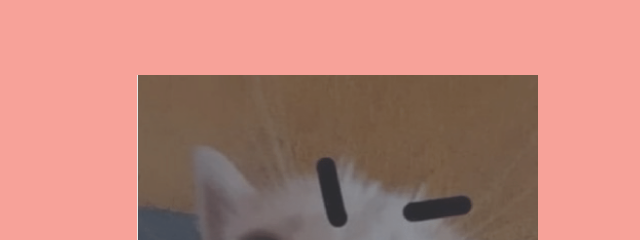
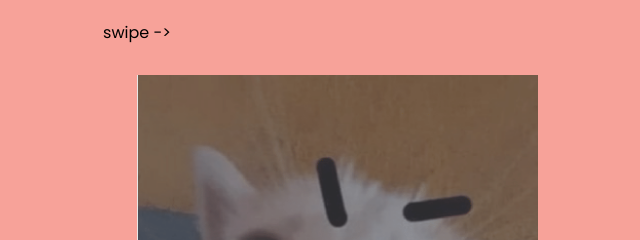
Before and after one commit to joboobi/bday, a plain HTML site: page index.html in a window 1280 px wide. Shown: the top 240 px of the page, 503-1143 px from the left. Drawn offline with Linux system fonts and the light colour scheme.

Commit message:
Update index.html

```diff
--- a/index.html
+++ b/index.html
@@ -12,6 +12,9 @@
     <link rel="stylesheet" href="style.css" />
   </head>
   <body>
+    <p style="text-align: center; margin-top: 20px;">
+      swipe ->
+    </p>
     <div class="card">
       <div class="outside">
         <div class="front">
```
